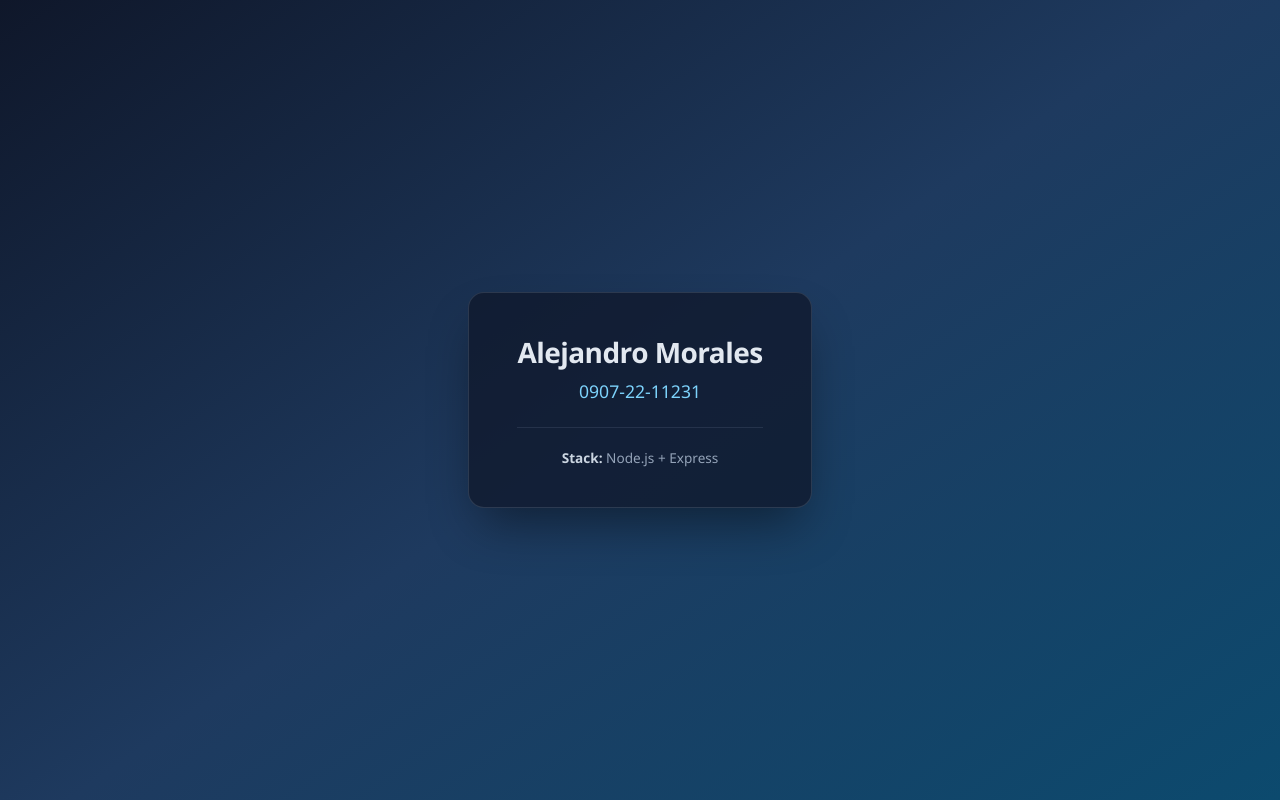
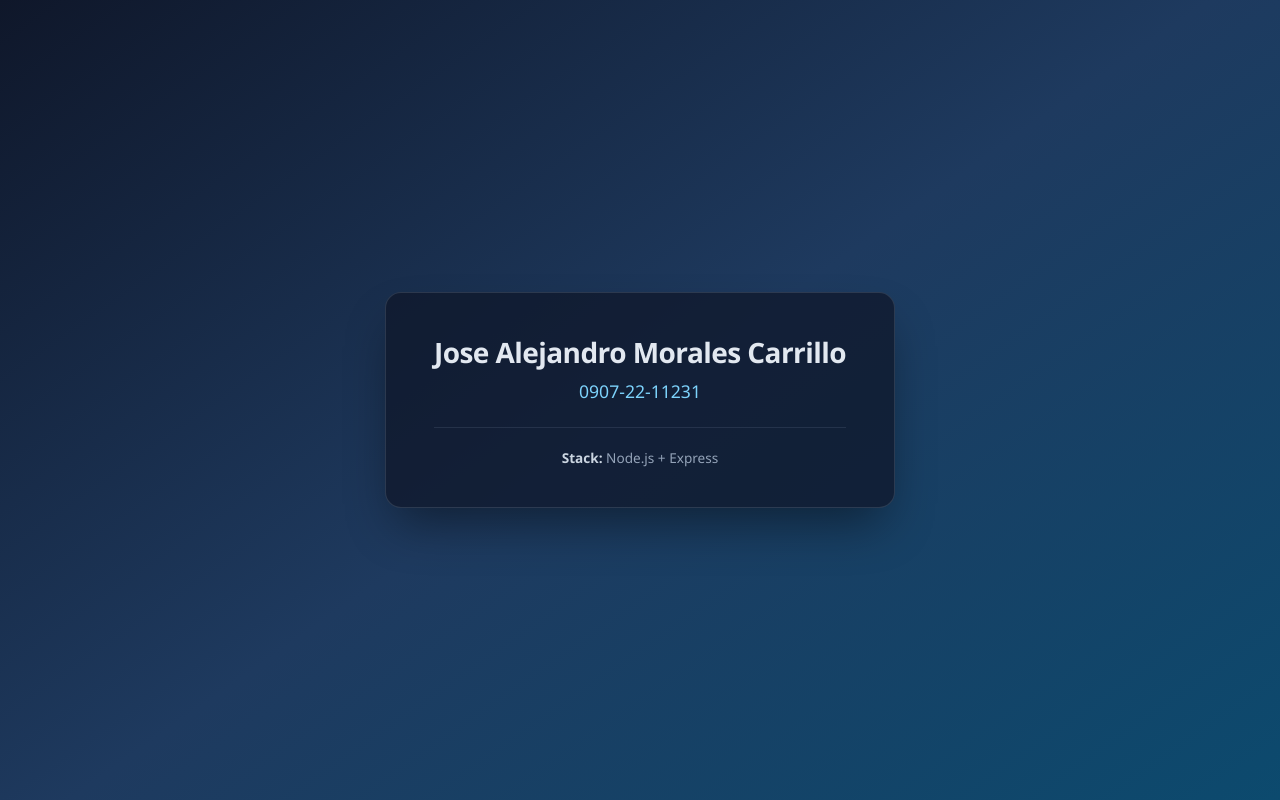
Before and after one commit to ALejo20032023/Segundo_Parcial-seriell, a website: page index.html in a window 1280 px wide. Drawn offline with Linux system fonts and the light colour scheme.

Commit message:
Segunda prueba

```diff
--- a/index.html
+++ b/index.html
@@ -47,7 +47,7 @@
 </head>
 <body>
   <main class="card">
-    <h1>Alejandro Morales</h1>
+    <h1>Jose Alejandro Morales Carrillo</h1>
     <p class="id">0907-22-11231</p>
     <p class="stack">
       <strong>Stack:</strong> Node.js + Express
```
